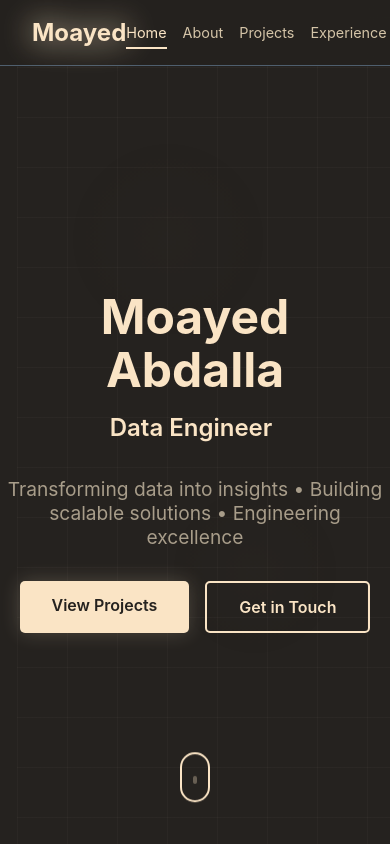
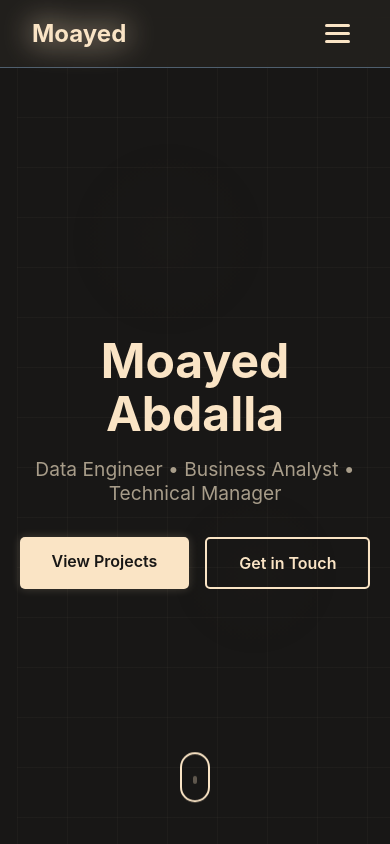
Before and after one commit to moayed-abdalla/portfolio, a React (Vite) app: page / in a window 390 px wide. Shown: the top 844 px of the page. Built offline with nearby package versions, Linux system fonts and the light colour scheme.

Commit message:
cleaning up content

```diff
--- a/src/App.css
+++ b/src/App.css
@@ -3,14 +3,14 @@
   --primary-color: #fae4c5;
   --secondary-color: #4f5f6e;
   --accent-color: #fae4c5;
-  --bg-dark: #25221f;
+  --bg-dark: #181716;
   --bg-darker: #25221f;
-  --bg-card: #2d2a26;
+  --bg-card: #1f1d1a;
   --text-primary: #fae4c5;
   --text-secondary: #d4c4a8;
   --text-muted: #a89d8a;
   --border-color: #4f5f6e;
-  --shadow-glow: 0 0 20px rgba(250, 228, 197, 0.2);
+  --shadow-glow: 0 0 10px rgba(250, 228, 197, 0.2);
 }
 
 /* Navigation */
@@ -34,6 +34,7 @@
   display: flex;
   justify-content: space-between;
   align-items: center;
+  position: relative;
 }
 
 .nav-logo {
@@ -41,6 +42,63 @@
   font-weight: 700;
   color: var(--primary-color);
   animation: glow 2s ease-in-out infinite alternate;
+}
+
+.menu-overlay {
+  position: fixed;
+  top: 0;
+  left: 0;
+  right: 0;
+  bottom: 0;
+  background: rgba(0, 0, 0, 0.5);
+  z-index: 999;
+  display: none;
+}
+
+.hamburger-menu {
+  display: none;
+  flex-direction: column;
+  gap: 5px;
+  background: transparent;
+  border: none;
+  cursor: pointer;
+  padding: 0.5rem;
+  z-index: 1001;
+}
+
+.hamburger-menu span {
+  width: 25px;
+  height: 3px;
+  background: var(--primary-color);
+  transition: all 0.3s ease;
+  border-radius: 2px;
+}
+
+.hamburger-menu:hover span {
+  background: var(--secondary-color);
+}
+
+.hamburger-menu {
+  display: none;
+  flex-direction: column;
+  gap: 5px;
+  background: transparent;
+  border: none;
+  cursor: pointer;
+  padding: 0.5rem;
+  z-index: 1001;
+}
+
+.hamburger-menu span {
+  width: 25px;
+  height: 3px;
+  background: var(--primary-color);
+  transition: all 0.3s ease;
+  border-radius: 2px;
+}
+
+.hamburger-menu:hover span {
+  background: var(--secondary-color);
 }
 
 .nav-links {
@@ -320,16 +378,16 @@
 .section-title {
   font-size: clamp(2rem, 5vw, 3rem);
   margin-bottom: 3rem;
-  color: var(--text-primary);
+  color: var(--secondary-color);
   display: flex;
   align-items: center;
   gap: 1rem;
 }
 
 .title-number {
-  color: var(--primary-color);
+  color: var(--secondary-color);
   font-family: 'Courier New', monospace;
-  font-size: 1.5rem;
+  font-size: clamp(2rem, 5vw, 3rem);
 }
 
 /* About Section */
@@ -684,61 +742,6 @@
   margin-bottom: 0.25rem;
 }
 
-/* Skills Section */
-.skills {
-  background: var(--bg-dark);
-}
-
-.skills-grid {
-  display: grid;
-  grid-template-columns: repeat(auto-fit, minmax(300px, 1fr));
-  gap: 2rem;
-}
-
-.skill-category {
-  background: var(--bg-card);
-  padding: 2rem;
-  border-radius: 10px;
-  border: 1px solid var(--border-color);
-  transition: all 0.3s ease;
-}
-
-.skill-category:hover {
-  transform: translateY(-5px);
-  border-color: var(--primary-color);
-  box-shadow: var(--shadow-glow);
-}
-
-.skill-category h3 {
-  color: var(--primary-color);
-  font-size: 1.3rem;
-  margin-bottom: 1rem;
-  border-bottom: 2px solid var(--border-color);
-  padding-bottom: 0.5rem;
-}
-
-.skill-items {
-  display: flex;
-  flex-wrap: wrap;
-  gap: 0.75rem;
-}
-
-.skill-item {
-  padding: 0.5rem 1rem;
-  background: rgba(250, 228, 197, 0.1);
-  color: var(--text-secondary);
-  border-radius: 5px;
-  font-size: 0.9rem;
-  border: 1px solid rgba(250, 228, 197, 0.2);
-  transition: all 0.3s ease;
-}
-
-.skill-item:hover {
-  background: rgba(250, 228, 197, 0.2);
-  border-color: var(--primary-color);
-  transform: scale(1.05);
-}
-
 /* Contact Section */
 .contact {
   background: var(--bg-darker);
@@ -799,9 +802,55 @@
 
 /* Responsive Design */
 @media (max-width: 768px) {
+  .menu-overlay {
+    display: block;
+  }
+
+  .hamburger-menu {
+    display: flex;
+  }
+
   .nav-links {
-    gap: 1rem;
-    font-size: 0.8rem;
+    position: fixed;
+    top: 0;
+    right: -100%;
+    width: 70%;
+    max-width: 300px;
+    height: 100vh;
+    background: var(--bg-dark);
+    flex-direction: column;
+    padding: 5rem 2rem 2rem;
+    gap: 2rem;
+    transition: right 0.3s ease;
+    border-left: 1px solid var(--border-color);
+    box-shadow: -5px 0 20px rgba(0, 0, 0, 0.3);
+    z-index: 1000;
+  }
+
+  .nav-links.active {
+    right: 0;
+  }
+
+  .nav-links a {
+    font-size: 1.1rem;
+    padding: 0.75rem 0;
+    border-bottom: 1px solid var(--border-color);
+  }
+
+  .nav-links a::after {
+    display: none;
+  }
+
+  .hamburger-menu.active span:nth-child(1) {
+    transform: rotate(45deg) translate(8px, 8px);
+  }
+
+  .hamburger-menu.active span:nth-child(2) {
+    opacity: 0;
+  }
+
+  .hamburger-menu.active span:nth-child(3) {
+    transform: rotate(-45deg) translate(7px, -7px);
   }
 
   .hero-name {
@@ -809,8 +858,7 @@
   }
 
   .projects-grid,
-  .education-grid,
-  .skills-grid {
+  .education-grid {
     grid-template-columns: 1fr;
   }
 
--- a/src/App.tsx
+++ b/src/App.tsx
@@ -26,6 +26,7 @@ interface Education {
 
 function App() {
   const [activeSection, setActiveSection] = useState('hero')
+  const [isMenuOpen, setIsMenuOpen] = useState(false)
   const sectionsRef = useRef<{ [key: string]: HTMLElement | null }>({})
 
   useEffect(() => {
@@ -52,13 +53,6 @@ function App() {
 
   const projects: Project[] = [
     {
-      title: 'Portfolio',
-      status: 'completed',
-      description: 'Personal portfolio website showcasing my projects, experience, and skills. Built with React and TypeScript with modern animations and responsive design.',
-      technologies: ['React', 'TypeScript', 'CSS'],
-      githubUrl: 'https://github.com/moayed-abdalla/portfolio'
-    },
-    {
       title: 'Recipe Almanac',
       status: 'development',
       description: 'This is the Recipe Almanac, a digital recipe book you can share, browse and write your own. I am tired of recipe pages that just want your email to add you to mailing list or want you to pay for a subscription or just covered in ads. This page will never have any of those and is here to be every cook\'s and baker\'s recipe book.',
@@ -73,9 +67,16 @@ function App() {
       githubUrl: 'https://github.com/moayed-abdalla/PyBI_2.0'
     },
     {
+      title: 'Portfolio',
+      status: 'completed',
+      description: 'Personal portfolio website showcasing my projects, experience, and skills. Built with React and TypeScript with modern animations and responsive design.',
+      technologies: ['React', 'TypeScript', 'CSS'],
+      githubUrl: 'https://github.com/moayed-abdalla/portfolio'
+    },
+    {
       title: 'OpenStreetMap Data Scraping & Clustering',
       status: 'completed',
-      description: 'Multi-threaded processing algorithm for solar and wind data scraping and clustering from OpenStreetMap.',
+      description: 'Multi-threaded processing algorithm for solar and wind data scraping and clustering from OpenStreetMap. (Under NDA)',
       technologies: ['Python', 'Multi-threading', 'Data Scraping', 'Clustering'],
       githubUrl: 'https://github.com/moayed-abdalla'
     },
@@ -146,14 +147,6 @@ function App() {
     }
   ]
 
-  const skills = {
-    'Data Engineering': ['AWS (Data pipeline Automation, Cloud Computing, DevOps)', 'Data Scraping', 'Data Cleaning', 'Building ETL pipelines', 'Postgres (RDBMS)'],
-    'Business Analytics': ['Data Visualization', 'Big Data Analytics', 'Financial Management', 'Machine Learning', 'KPI dashboards with python', 'Looker Studio', 'Tableau'],
-    'Programming': ['Python', 'SQL (PostgreSQL)', 'JavaScript', 'Swift'],
-    'Computing': ['Version Control (Git)', 'GitHub', 'Excel (Advanced)', 'Microsoft Office Suite'],
-    'Engineering Design': ['SolidWorks', 'Ansys', '3D Printing (FDM/SLA)', 'Engineering Drawings'],
-    'Project Management': ['Agile Methodology', 'Team coordination', 'Six Sigma Methodology']
-  }
 
   return (
     <div className="App">
@@ -161,13 +154,24 @@ function App() {
       <nav className="navbar">
         <div className="nav-container">
           <div className="nav-logo">Moayed</div>
-          <div className="nav-links">
-            <a href="#hero" className={activeSection === 'hero' ? 'active' : ''}>Home</a>
-            <a href="#about" className={activeSection === 'about' ? 'active' : ''}>About</a>
-            <a href="#projects" className={activeSection === 'projects' ? 'active' : ''}>Projects</a>
-            <a href="#experience" className={activeSection === 'experience' ? 'active' : ''}>Experience</a>
-            <a href="#skills" className={activeSection === 'skills' ? 'active' : ''}>Skills</a>
-            <a href="#contact" className={activeSection === 'contact' ? 'active' : ''}>Contact</a>
+          <button
+            className={`hamburger-menu ${isMenuOpen ? 'active' : ''}`}
+            onClick={() => setIsMenuOpen(!isMenuOpen)}
+            aria-label="Toggle menu"
+          >
+            <span></span>
+            <span></span>
+            <span></span>
+          </button>
+          {isMenuOpen && (
+            <div className="menu-overlay" onClick={() => setIsMenuOpen(false)}></div>
+          )}
+          <div className={`nav-links ${isMenuOpen ? 'active' : ''}`}>
+            <a href="#hero" className={activeSection === 'hero' ? 'active' : ''} onClick={() => setIsMenuOpen(false)}>Home</a>
+            <a href="#about" className={activeSection === 'about' ? 'active' : ''} onClick={() => setIsMenuOpen(false)}>About</a>
+            <a href="#projects" className={activeSection === 'projects' ? 'active' : ''} onClick={() => setIsMenuOpen(false)}>Projects</a>
+            <a href="#experience" className={activeSection === 'experience' ? 'active' : ''} onClick={() => setIsMenuOpen(false)}>Experience</a>
+            <a href="#contact" className={activeSection === 'contact' ? 'active' : ''} onClick={() => setIsMenuOpen(false)}>Contact</a>
           </div>
         </div>
       </nav>
@@ -183,12 +187,8 @@ function App() {
             <span className="name-line">Moayed</span>
             <span className="name-line">Abdalla</span>
           </h1>
-          <div className="hero-subtitle">
-            <span className="typing-text">Data Engineer</span>
-            <span className="cursor">|</span>
-          </div>
           <p className="hero-description">
-            Transforming data into insights • Building scalable solutions • Engineering excellence
+            Data Engineer • Business Analyst • Technical Manager
           </p>
           <div className="hero-buttons">
             <a href="#projects" className="btn btn-primary">View Projects</a>
@@ -327,33 +327,11 @@ function App() {
         </div>
       </section>
 
-      {/* Skills Section */}
-      <section id="skills" ref={(el) => (sectionsRef.current['skills'] = el)} className="section skills">
-        <div className="container">
-          <h2 className="section-title">
-            <span className="title-number">05.</span>
-            Skills
-          </h2>
-          <div className="skills-grid">
-            {Object.entries(skills).map(([category, items], index) => (
-              <div key={index} className="skill-category">
-                <h3>{category}</h3>
-                <div className="skill-items">
-                  {items.map((item, i) => (
-                    <span key={i} className="skill-item">{item}</span>
-                  ))}
-                </div>
-              </div>
-            ))}
-          </div>
-        </div>
-      </section>
-
       {/* Contact Section */}
       <section id="contact" ref={(el) => (sectionsRef.current['contact'] = el)} className="section contact">
         <div className="container">
           <h2 className="section-title">
-            <span className="title-number">06.</span>
+            <span className="title-number">05.</span>
             Get In Touch
           </h2>
           <div className="contact-content">
```
